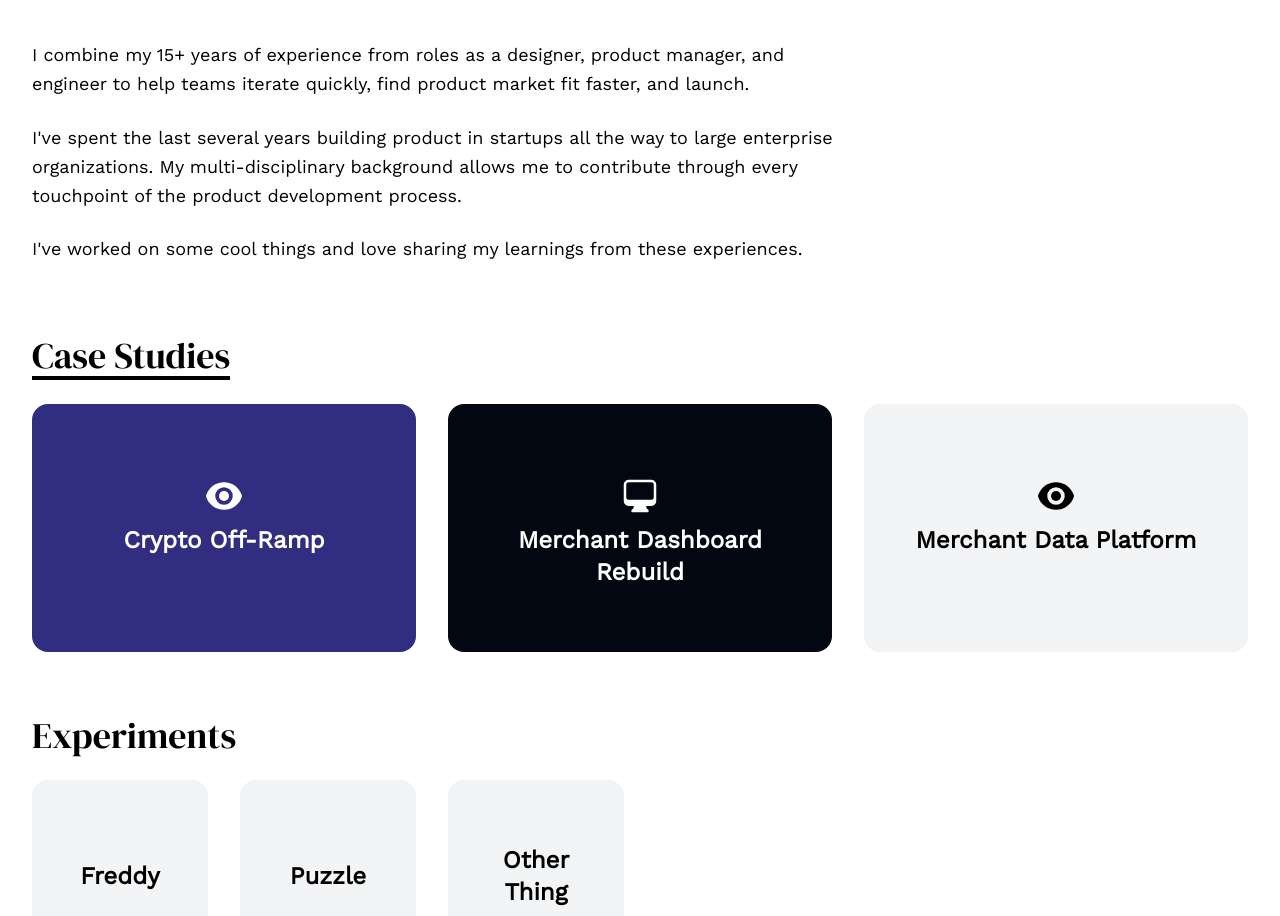
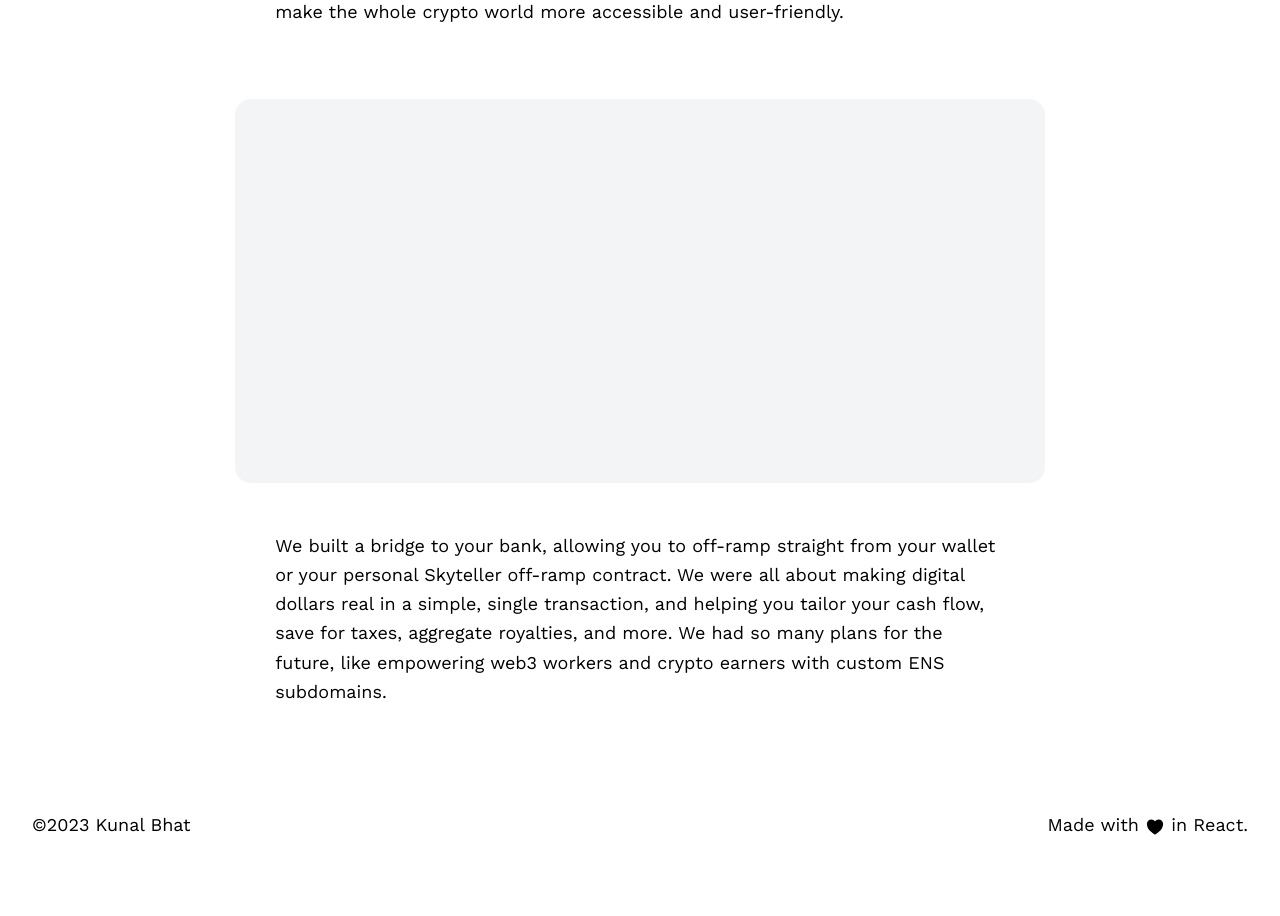
Before and after one commit to kunalbhat/portfolio-site, a React (Create React App) app: page /case-studies/skyteller in a window 1280 px wide. Shown: the part 216-1132 px from the top of the page. Built offline with nearby package versions, Linux system fonts and the light colour scheme.

Commit message:
add routing

```diff
--- a/package.json
+++ b/package.json
@@ -4,11 +4,13 @@
   "private": true,
   "dependencies": {
     "@heroicons/react": "^2.0.18",
+    "@react-spring/web": "^9.7.3",
     "@testing-library/jest-dom": "^5.17.0",
     "@testing-library/react": "^13.4.0",
     "@testing-library/user-event": "^13.5.0",
     "react": "^18.2.0",
     "react-dom": "^18.2.0",
+    "react-router-dom": "^6.15.0",
     "react-scripts": "5.0.1",
     "web-vitals": "^2.1.4"
   },
--- a/src/App.css
+++ b/src/App.css
@@ -36,11 +36,11 @@ p {
 }
 
 .case-study-cover {
-  @apply bg-gray-100 rounded-2xl px-10 py-16 flex flex-col items-center text-center;
+  @apply bg-gray-100 rounded-2xl px-10 py-20 flex flex-col h-full items-center justify-center text-center mb-6 md:mb-0 transition-colors;
 }
 
 .case-study-cover.skyteller {
-  @apply bg-indigo-900 text-white;
+  @apply bg-indigo-900 hover:bg-indigo-950 text-white;
 }
 
 .case-study-cover.braintree {
@@ -50,3 +50,15 @@ p {
 .case-study-cover.small-block {
   @apply justify-center;
 }
+
+.section-header {
+  @apply flex flex-col items-center justify-center text-center;
+}
+
+.section-header h2 {
+  @apply mb-2;
+}
+
+.site-footer {
+  @apply my-24 flex items-center justify-between;
+}
--- a/src/App.js
+++ b/src/App.js
@@ -1,74 +1,24 @@
 import "./App.css";
 
-import { ArticleComponent } from "./Components/ArticleComponent";
+import { Route, Routes } from "react-router-dom";
 
-import { EyeIcon } from "@heroicons/react/24/solid";
-import { ComputerDesktopIcon } from "@heroicons/react/24/solid";
+import { Footer } from "./Components/Footer";
+
+import { Home } from "./pages/Home";
+import { SkytellerCaseStudy } from "./pages/case-studies/Skyteller";
 
 function App() {
-  const year = new Date().getFullYear();
-
   return (
     <div className="app-container container mt-8">
-      <section className="md:flex md:gap-12 md:mb-6 lg:mb-12">
-        <div className="w-full lg:w-4/6">
-          <h1>Hi, I'm Kunal and I build product.</h1>
-          <p>
-            I combine my 15+ years of experience from roles as a designer,
-            product manager, and engineer to help teams iterate quickly, find
-            product market fit faster, and launch.
-          </p>
-          <p>
-            I've spent the last several years building product in startups all
-            the way to large enterprise organizations. My multi-disciplinary
-            background allows me to contribute through every touchpoint of the
-            product development process.
-          </p>
-          <p>
-            I've worked on some cool things and love sharing my learnings from
-            these experiences.
-          </p>
-        </div>
-      </section>
+      <Routes>
+        <Route path="/" element={<Home />}></Route>
+        <Route
+          path="/case-studies/skyteller"
+          element={<SkytellerCaseStudy />}
+        ></Route>
+      </Routes>
 
-      <h2 className="mb-6 border-b-4 border-black w-fit">Case Studies</h2>
-
-      <section className="md:grid md:grid-cols-2 lg:grid-cols-3 gap-8 mb-16">
-        <ArticleComponent theme="skyteller">
-          <EyeIcon className="icon" />
-          <h3>Crypto Off-Ramp</h3>
-        </ArticleComponent>
-
-        <ArticleComponent theme="braintree">
-          <ComputerDesktopIcon className="icon" />
-          <h3>Merchant Dashboard Rebuild</h3>
-        </ArticleComponent>
-
-        <ArticleComponent>
-          <EyeIcon className="icon" />
-          <h3>Merchant Data Platform</h3>
-        </ArticleComponent>
-      </section>
-
-      <h2 className="mb-6">Experiments</h2>
-
-      <section className="md:grid md:grid-cols-3 lg:grid-cols-6 gap-8">
-        <ArticleComponent theme="small-block">
-          <h3>Freddy</h3>
-        </ArticleComponent>
-
-        <ArticleComponent theme="small-block">
-          <h3>Puzzle</h3>
-        </ArticleComponent>
-
-        <ArticleComponent theme="small-block">
-          <h3>Other Thing</h3>
-        </ArticleComponent>
-      </section>
-
-      <footer className="container my-12">
-        <p>&copy;{year} Kunal Bhat</p>
-      </footer>
+      <Footer />
     </div>
   );
 }
--- /dev/null
+++ b/src/Components/Footer.js
@@ -0,0 +1,20 @@
+import { HeartIcon } from "@heroicons/react/24/solid";
+
+const Footer = () => {
+  const year = new Date().getFullYear();
+
+  return (
+    <footer className="container site-footer">
+      <p>&copy;{year} Kunal Bhat</p>
+      <p>
+        Made with <HeartIcon className="w-5 inline" /> in{" "}
+        <a href="https://react.dev/" target="_blank" rel="noreferrer">
+          React
+        </a>
+        .
+      </p>
+    </footer>
+  );
+};
+
+export { Footer };
--- a/src/index.js
+++ b/src/index.js
@@ -2,10 +2,13 @@ import React from "react";
 import ReactDOM from "react-dom/client";
 import "./index.css";
 import App from "./App";
+import { BrowserRouter } from "react-router-dom";
 
 const root = ReactDOM.createRoot(document.getElementById("root"));
 root.render(
   <React.StrictMode>
-    <App />
+    <BrowserRouter>
+      <App />
+    </BrowserRouter>
   </React.StrictMode>
 );
--- /dev/null
+++ b/src/pages/Home.js
@@ -0,0 +1,77 @@
+import { ArticleComponent } from "../Components/ArticleComponent";
+
+import { EyeIcon } from "@heroicons/react/24/solid";
+import { ComputerDesktopIcon } from "@heroicons/react/24/solid";
+import { Link } from "react-router-dom";
+
+export function Home() {
+  return (
+    <>
+      <section className="md:flex md:gap-12 md:mb-6 lg:mb-12">
+        <div className="w-full lg:w-2/3 xl:ml-auto xl:pl-8">
+          <h1 className="w-5/6">Hi, I'm Kunal and I build product.</h1>
+          <p>
+            I combine my 15+ years of experience from roles as a designer,
+            product manager, and engineer to help teams iterate quickly, find
+            product market fit faster, and launch.
+          </p>
+          <p>
+            I've spent the last several years building product in startups to
+            large enterprise organizations. My multi-disciplinary background
+            allows me to contribute through every touchpoint of the product
+            development process.
+          </p>
+          <p>
+            I've worked on some cool things and love sharing my learnings from
+            these experiences.
+          </p>
+        </div>
+      </section>
+
+      <section>
+        <div className="md:grid md:grid-cols-2 lg:grid-cols-3 gap-8 mb-16">
+          <header className="section-header">
+            <h2>Case Studies</h2>
+            <p>In-depth walkthroughs of large projects.</p>
+          </header>
+          <Link to="/case-studies/skyteller">
+            <ArticleComponent theme="skyteller">
+              {/* <EyeIcon className="icon" /> */}
+              <h3>Crypto Off-Ramp</h3>
+            </ArticleComponent>
+          </Link>
+
+          <ArticleComponent>
+            {/* <EyeIcon className="icon" /> */}
+            <h3>NFT Gallery</h3>
+          </ArticleComponent>
+
+          <ArticleComponent theme="braintree">
+            {/* <ComputerDesktopIcon className="icon" /> */}
+            <h3>Payments Dashboard</h3>
+          </ArticleComponent>
+        </div>
+      </section>
+
+      <section>
+        <header className="section-header">
+          <h2>Experiments</h2>
+          <p>Bite-size projects that I've hacked on for fun.</p>
+        </header>
+        <div className="md:grid md:grid-cols-3 lg:grid-cols-6 gap-8">
+          <ArticleComponent theme="small-block">
+            <h3>Freddy</h3>
+          </ArticleComponent>
+
+          <ArticleComponent theme="small-block">
+            <h3>Puzzle</h3>
+          </ArticleComponent>
+
+          <ArticleComponent theme="small-block">
+            <h3>Other Thing</h3>
+          </ArticleComponent>
+        </div>
+      </section>
+    </>
+  );
+}
--- /dev/null
+++ b/src/pages/case-studies/Skyteller.js
@@ -0,0 +1,29 @@
+export function SkytellerCaseStudy() {
+  return (
+    <>
+      <header className="flex">
+        <div className="w-3/5 mx-auto">
+          <h1>Skyteller</h1>
+          <p>
+            Skyteller started as a dream to turn crypto into cash in just one
+            click, and to make the whole crypto world more accessible and
+            user-friendly.
+          </p>
+        </div>
+      </header>
+      <section className="my-12">
+        <div className="bg-gray-100 w-2/3 mx-auto h-96 rounded-2xl"></div>
+      </section>
+      <section className="w-3/5 mx-auto">
+        <p>
+          We built a bridge to your bank, allowing you to off-ramp straight from
+          your wallet or your personal Skyteller off-ramp contract. We were all
+          about making digital dollars real in a simple, single transaction, and
+          helping you tailor your cash flow, save for taxes, aggregate
+          royalties, and more. We had so many plans for the future, like
+          empowering web3 workers and crypto earners with custom ENS subdomains.
+        </p>
+      </section>
+    </>
+  );
+}
```
Also changed, not shown: 1 other file (tests, documents, lock files or other folders).
